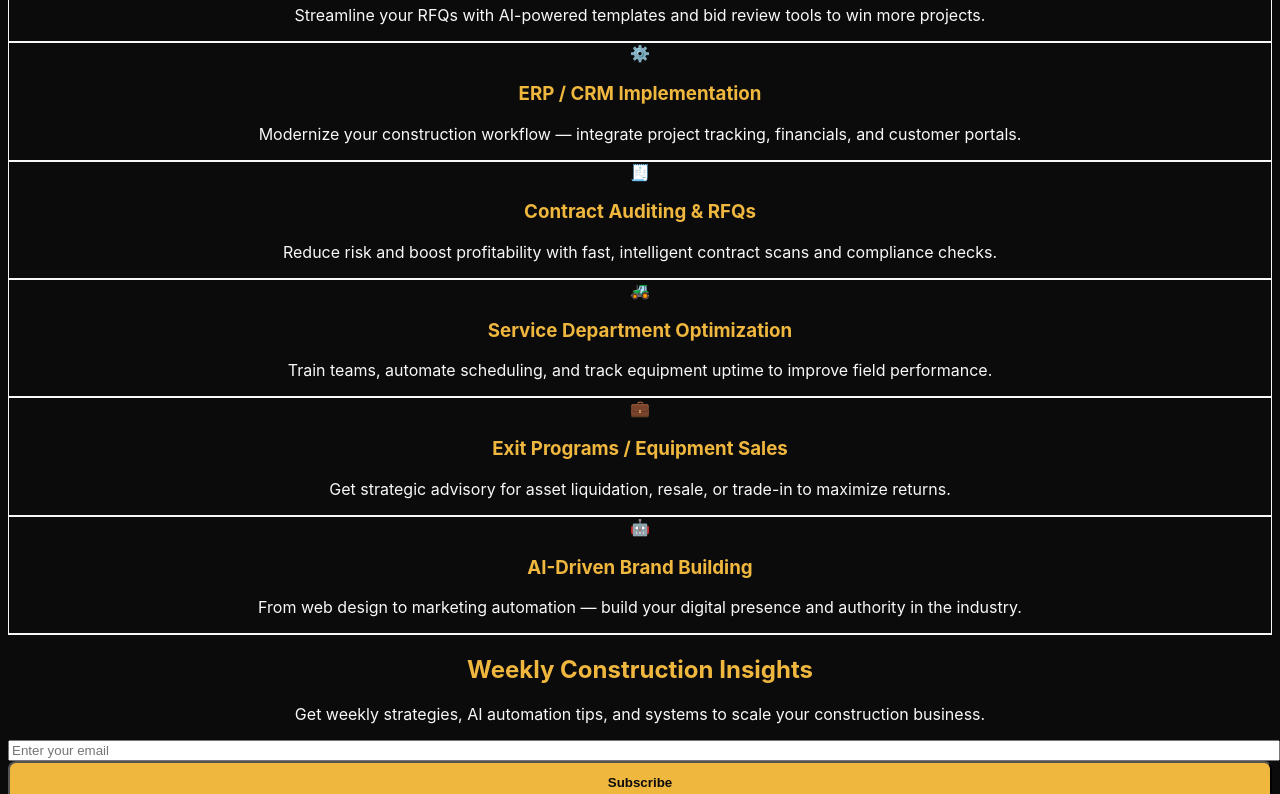
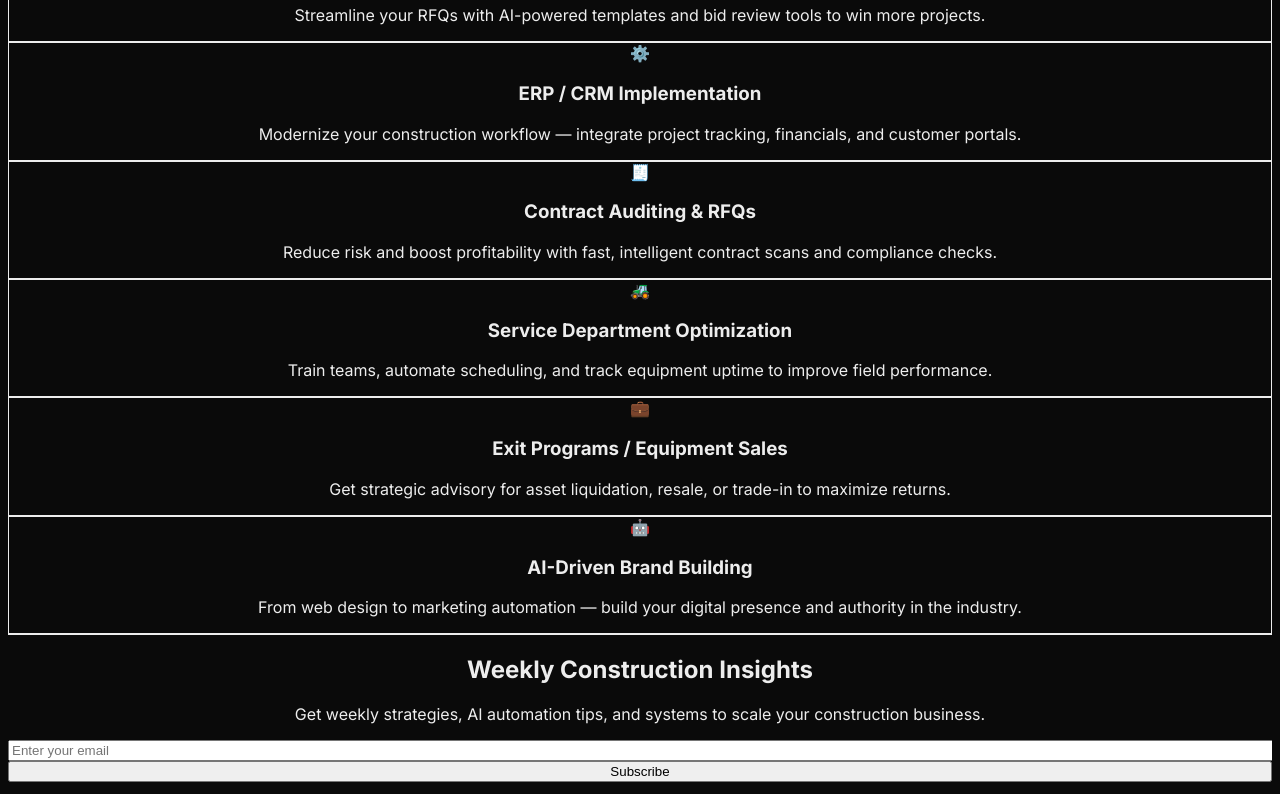
Before and after one commit to JRodAmazing/Heavyiron-consults, a Next.js app: page / in a window 1280 px wide. Shown: the part 1191-1985 px from the top of the page. Built offline with nearby package versions, Linux system fonts and the light colour scheme.

Commit message:
Fix Tailwind styling and globals

```diff
--- a/app/globals.css
+++ b/app/globals.css
@@ -3,30 +3,14 @@
 @tailwind utilities;
 
 :root {
-  --background: #0b0b0b;
-  --foreground: #f8f8f8;
-  --accent: #f0b73f;
+  --background: #0a0a0a;
+  --foreground: #ededed;
 }
 
-body {
+html, body {
+  max-width: 100vw;
+  overflow-x: hidden;
   background-color: var(--background);
   color: var(--foreground);
-  font-family: 'Inter', sans-serif;
+  font-family: Arial, Helvetica, sans-serif;
 }
-
-h1, h2, h3 {
-  font-weight: 700;
-  color: var(--accent);
-}
-
-button {
-  background-color: var(--accent);
-  color: #0b0b0b;
-  font-weight: 600;
-  border-radius: 0.5rem;
-  padding: 0.75rem 1.5rem;
-}
-
-button:hover {
-  opacity: 0.9;
-}
--- a/app/layout.tsx
+++ b/app/layout.tsx
@@ -1,32 +1,17 @@
-import type { Metadata } from "next";
-import { Geist, Geist_Mono } from "next/font/google";
-import "./globals.css";
+import "./globals.css"
+import { Inter } from "next/font/google"
 
-const geistSans = Geist({
-  variable: "--font-geist-sans",
-  subsets: ["latin"],
-});
+const inter = Inter({ subsets: ["latin"] })
 
-const geistMono = Geist_Mono({
-  variable: "--font-geist-mono",
-  subsets: ["latin"],
-});
+export const metadata = {
+  title: "HeavyIron Consults",
+  description: "AI + Construction Consulting & Branding",
+}
 
-export const metadata: Metadata = {
-  title: "Create Next App",
-  description: "Generated by create next app",
-};
-
-export default function RootLayout({
-  children,
-}: Readonly<{
-  children: React.ReactNode;
-}>) {
+export default function RootLayout({ children }: { children: React.ReactNode }) {
   return (
     <html lang="en">
-      <body className={`${geistSans.variable} ${geistMono.variable}`}>
-        {children}
-      </body>
+      <body className={inter.className}>{children}</body>
     </html>
-  );
+  )
 }
--- a/tailwind.config.js
+++ b/tailwind.config.js
@@ -1,41 +1,11 @@
-@tailwind base;
-@tailwind components;
-@tailwind utilities;
-
-/* --------------------------
-   Global Styles + Fonts
---------------------------- */
-
-@import url('https://fonts.googleapis.com/css2?family=Oswald:wght@400;500;700&family=Inter:wght@400;600&display=swap');
-
-:root {
-  --background: #000000;
-  --foreground: #ffffff;
+/** @type {import('tailwindcss').Config} */
+module.exports = {
+  content: [
+    "./app/**/*.{js,ts,jsx,tsx}",
+    "./components/**/*.{js,ts,jsx,tsx}",
+  ],
+  theme: {
+    extend: {},
+  },
+  plugins: [],
 }
-
-html {
-  font-family: 'Inter', sans-serif;
-  background-color: var(--background);
-  color: var(--foreground);
-  scroll-behavior: smooth;
-}
-
-h1, h2, h3, h4 {
-  font-family: 'Oswald', sans-serif;
-}
-
-a {
-  text-decoration: none;
-  color: inherit;
-}
-
-* {
-  box-sizing: border-box;
-}
-
-body {
-  margin: 0;
-  overflow-x: hidden;
-  -webkit-font-smoothing: antialiased;
-  -moz-osx-font-smoothing: grayscale;
-}
```
